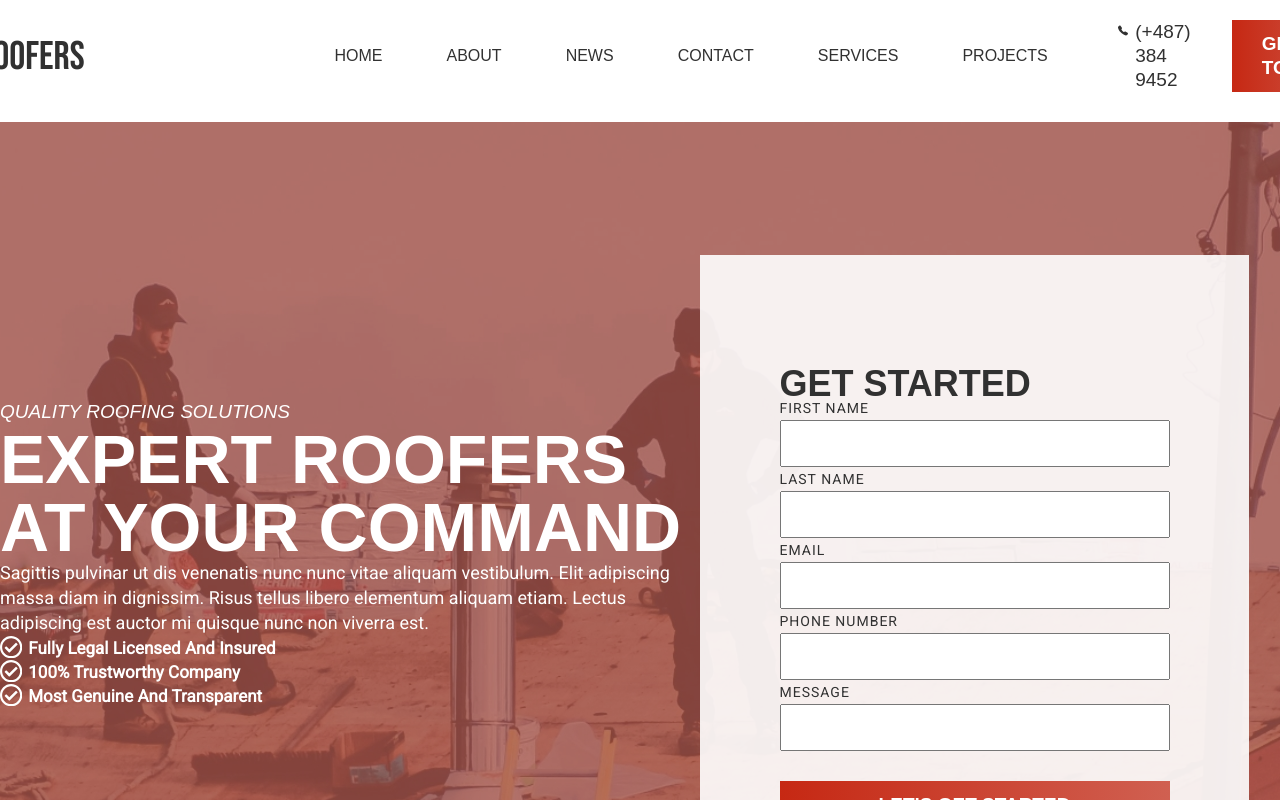
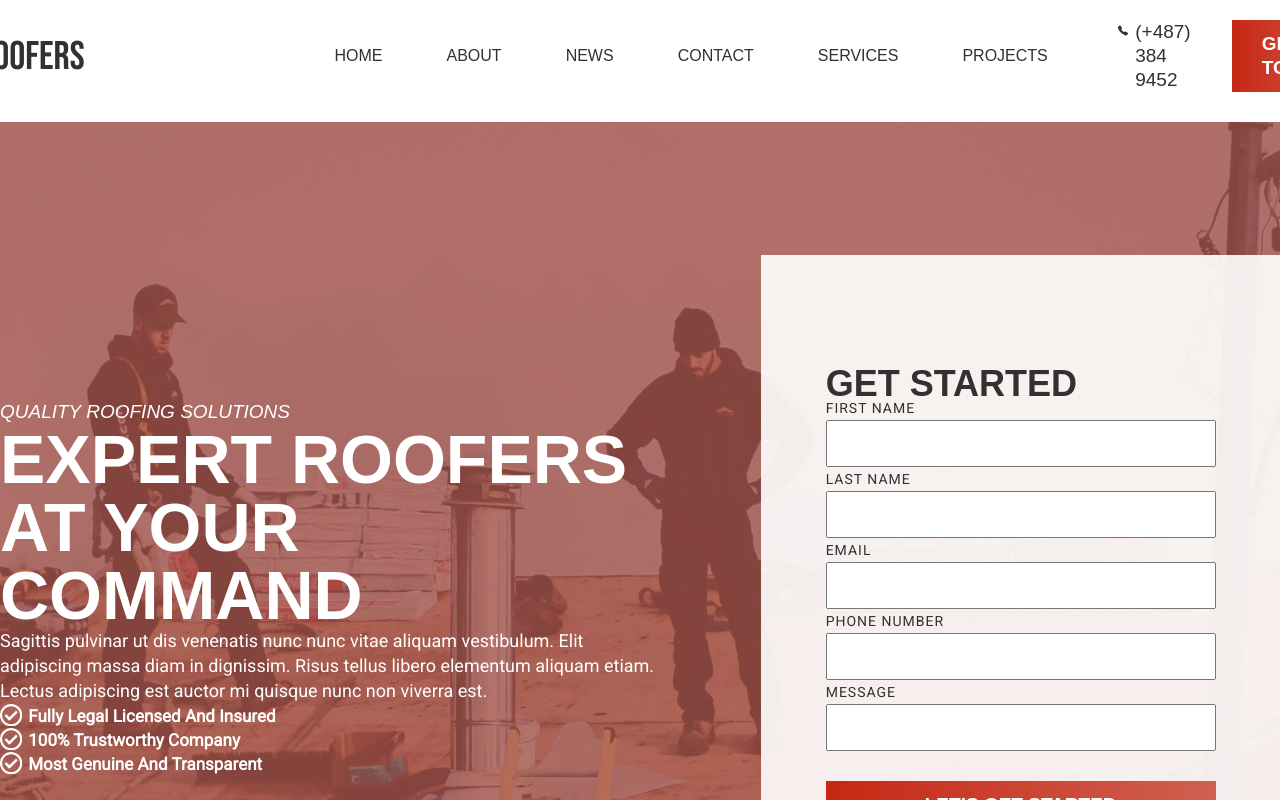
Before and after one commit to PavelNovik/roofer, a React (Vite) app: page / in a window 1280 px wide. Shown: the top 800 px of the page. Built offline with nearby package versions, Linux system fonts and the light colour scheme.

Commit message:
stylized about

```diff
--- a/src/components/layout/about/about.module.scss
+++ b/src/components/layout/about/about.module.scss
@@ -2,7 +2,9 @@
   position: relative;
 
   display: flex;
+  gap: 100px;
   align-items: center;
+  justify-content: center;
 
   width: 100%;
   height: 956px;
```
